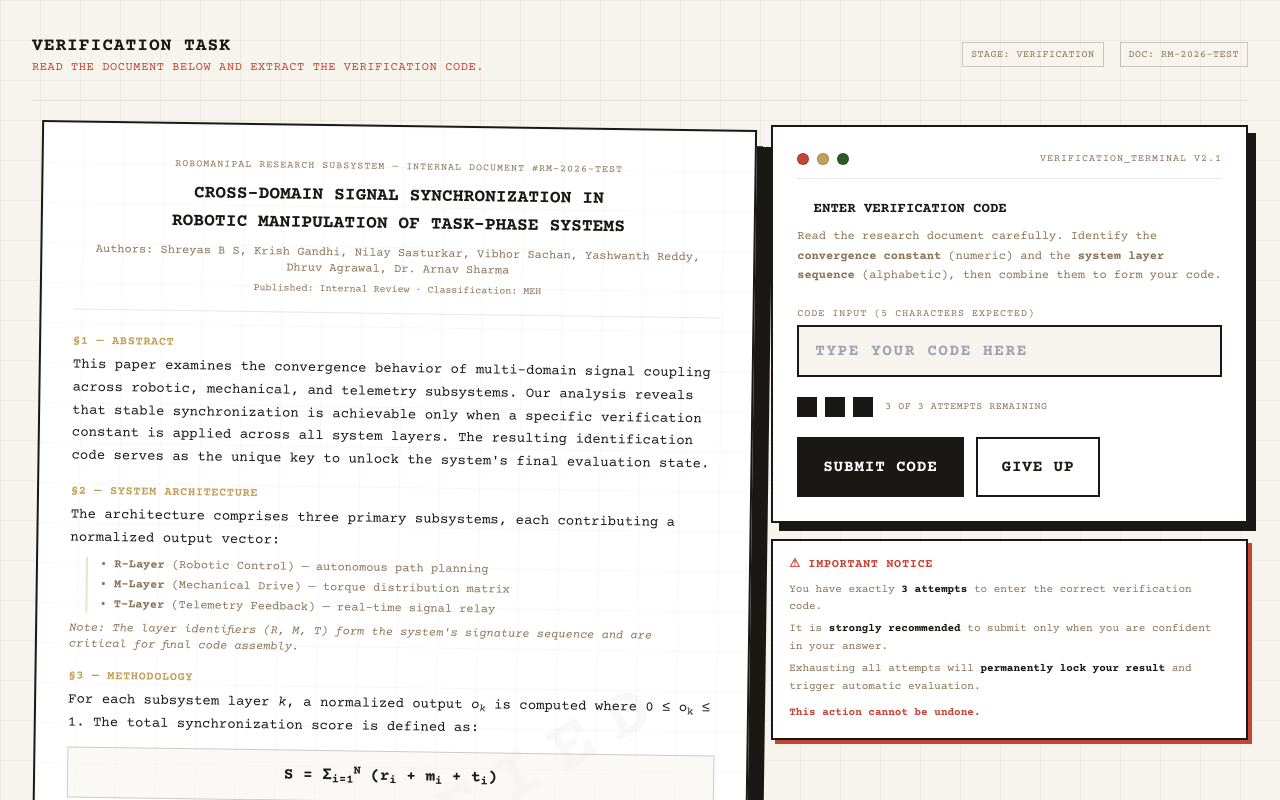
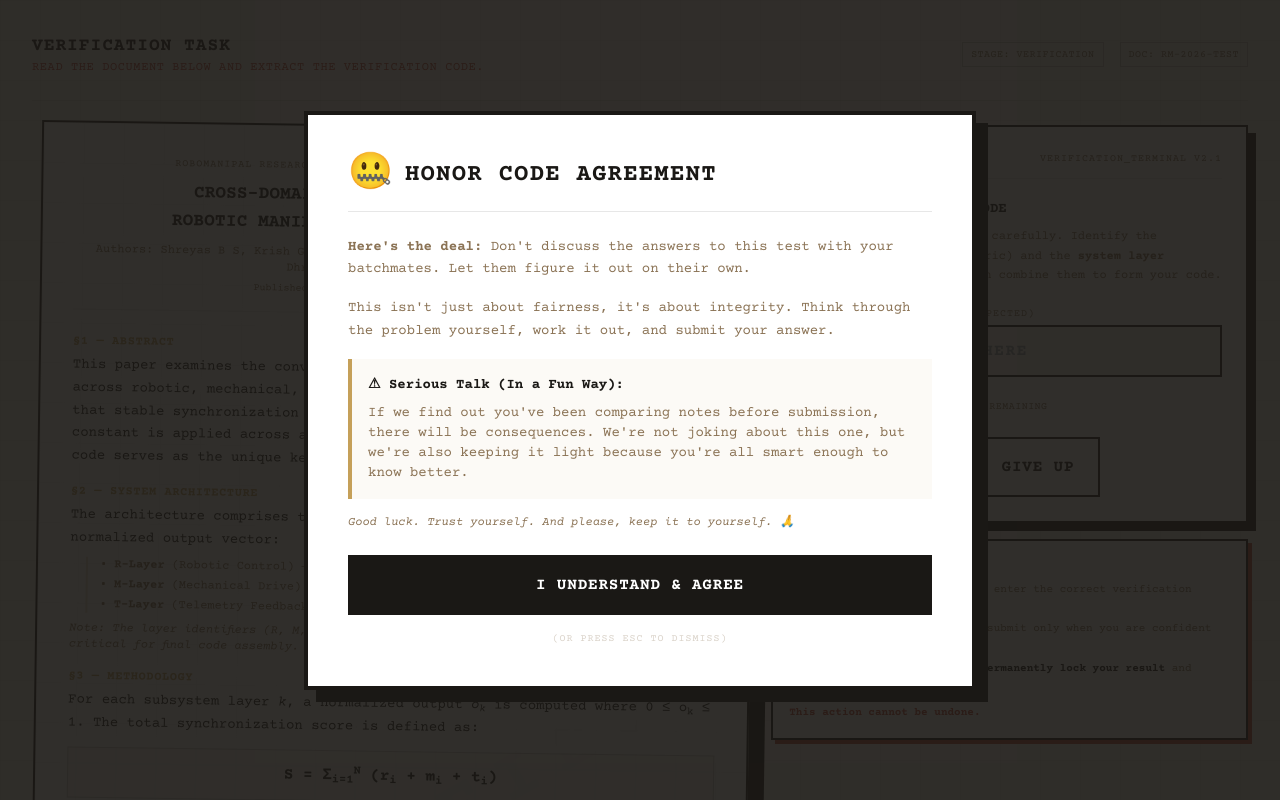
Before and after one commit to shreyasbs31/RoboManipal_Prank_Selection_Website, a Next.js app: page /task in a window 1280 px wide. Shown: the top 800 px of the page. Built offline with nearby package versions, Linux system fonts and the light colour scheme.

Commit message:
added a pop up honor code

```diff
--- a/app/task/page.tsx
+++ b/app/task/page.tsx
@@ -1,14 +1,16 @@
 'use client';
 
-import { motion } from 'framer-motion';
 import GridBackground from '@/components/GridBackground';
+import HonorCodePopup from '@/components/HonorCodePopup';
 import PaperContent from '@/components/PaperContent';
 import TerminalInput from '@/components/TerminalInput';
+import { motion } from 'framer-motion';
 
 export default function TaskPage() {
   return (
     <div className="min-h-screen relative">
       <GridBackground />
+      <HonorCodePopup />
 
       <div className="relative z-10 max-w-7xl mx-auto p-6 md:p-8">
         {/* Page Header */}
--- a/components/CheekyPopup.tsx
+++ b/components/CheekyPopup.tsx
@@ -1,6 +1,6 @@
 'use client';
 
-import { motion, AnimatePresence } from 'framer-motion';
+import { AnimatePresence, motion } from 'framer-motion';
 
 interface CheekyPopupProps {
   isOpen: boolean;
--- /dev/null
+++ b/components/HonorCodePopup.tsx
@@ -0,0 +1,113 @@
+'use client';
+
+import { AnimatePresence, motion } from 'framer-motion';
+import { useEffect, useState } from 'react';
+import BrutalistButton from './BrutalistButton';
+
+export default function HonorCodePopup() {
+  const [isOpen, setIsOpen] = useState(true);
+
+  // Close popup when Escape key is pressed
+  useEffect(() => {
+    const handleKeyDown = (e: KeyboardEvent) => {
+      if (e.key === 'Escape' && isOpen) {
+        setIsOpen(false);
+      }
+    };
+
+    window.addEventListener('keydown', handleKeyDown);
+    return () => window.removeEventListener('keydown', handleKeyDown);
+  }, [isOpen]);
+
+  return (
+    <AnimatePresence>
+      {isOpen && (
+        <motion.div
+          initial={{ opacity: 0 }}
+          animate={{ opacity: 1 }}
+          exit={{ opacity: 0 }}
+          className="fixed inset-0 z-50 flex items-center justify-center px-4"
+          style={{ backgroundColor: 'rgba(26,24,21,0.9)' }}
+        >
+          <motion.div
+            initial={{ scale: 0.85, opacity: 0, y: 20 }}
+            animate={{ scale: 1, opacity: 1, y: 0 }}
+            exit={{ scale: 0.85, opacity: 0, y: 20 }}
+            transition={{
+              duration: 0.3,
+              type: 'spring',
+              stiffness: 300,
+              damping: 25,
+            }}
+            className="bg-white border-4 border-ink p-8 md:p-10 max-w-2xl w-full"
+            style={{ boxShadow: '12px 12px 0 #1A1815' }}
+          >
+            {/* Header with emoji */}
+            <motion.div
+              initial={{ opacity: 0, y: -10 }}
+              animate={{ opacity: 1, y: 0 }}
+              transition={{ delay: 0.1 }}
+              className="flex items-center gap-3 mb-4"
+            >
+              <span className="text-4xl">🤐</span>
+              <h2 className="text-xl md:text-2xl font-bold uppercase tracking-wider">
+                HONOR CODE AGREEMENT
+              </h2>
+            </motion.div>
+
+            <div className="h-px bg-ink/10 mb-6" />
+
+            {/* Content */}
+            <motion.div
+              initial={{ opacity: 0 }}
+              animate={{ opacity: 1 }}
+              transition={{ delay: 0.15 }}
+              className="space-y-4 text-sm leading-relaxed mb-6"
+            >
+              <p className="text-brown">
+                <strong>Here's the deal:</strong> Don't discuss the answers to this test with your batchmates. Let them figure it out on their own.
+              </p>
+
+              <p className="text-brown">
+                This isn't just about fairness, it's about integrity. Think through the problem yourself, work it out, and submit your answer.
+              </p>
+
+              <div className="border-l-4 border-gold bg-gold/5 p-4 text-xs md:text-sm">
+                <p className="font-bold text-ink mb-2">⚠ Serious Talk (In a Fun Way):</p>
+                <p className="text-brown">
+                  If we find out you've been comparing notes before submission, there will be consequences. We're not joking about this one, but we're also keeping it light because you're all smart enough to know better.
+                </p>
+              </div>
+
+              <p className="text-xs text-brown italic">
+                Good luck. Trust yourself. And please, keep it to yourself. 🙏
+              </p>
+            </motion.div>
+
+            {/* Button */}
+            <motion.div
+              initial={{ opacity: 0 }}
+              animate={{ opacity: 1 }}
+              transition={{ delay: 0.2 }}
+            >
+              <BrutalistButton
+                onClick={() => setIsOpen(false)}
+                className="w-full"
+              >
+                I UNDERSTAND & AGREE
+              </BrutalistButton>
+            </motion.div>
+
+            <motion.p
+              animate={{ opacity: [0.5, 0.8, 0.5] }}
+              transition={{ duration: 2, repeat: Infinity }}
+              className="text-center text-[10px] text-brown/60 uppercase tracking-widest mt-4"
+            >
+              (Or press ESC to dismiss)
+            </motion.p>
+          </motion.div>
+        </motion.div>
+      )}
+    </AnimatePresence>
+  );
+}
```
Also changed, not shown: components/TerminalInput.tsx (+5 -5 lines).
